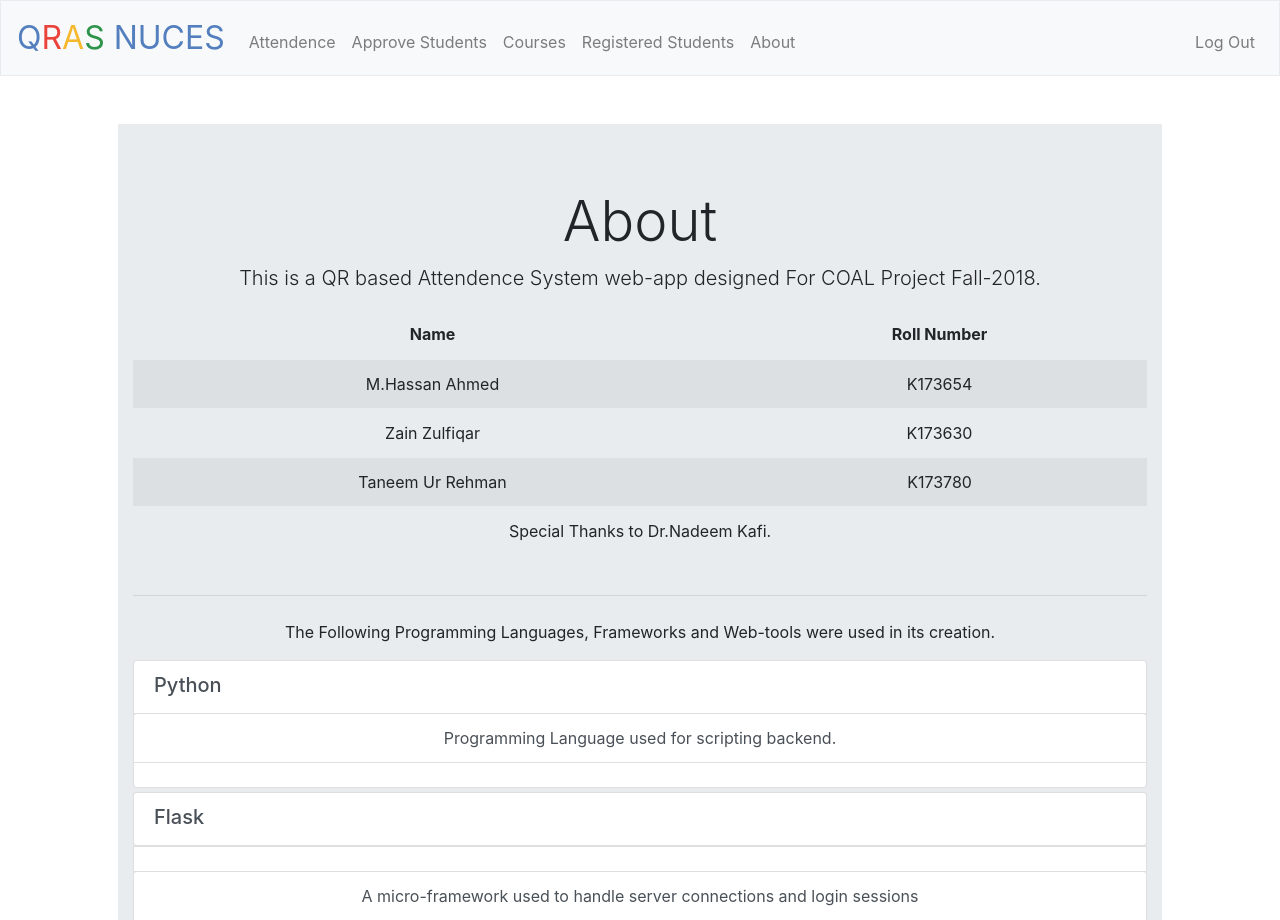
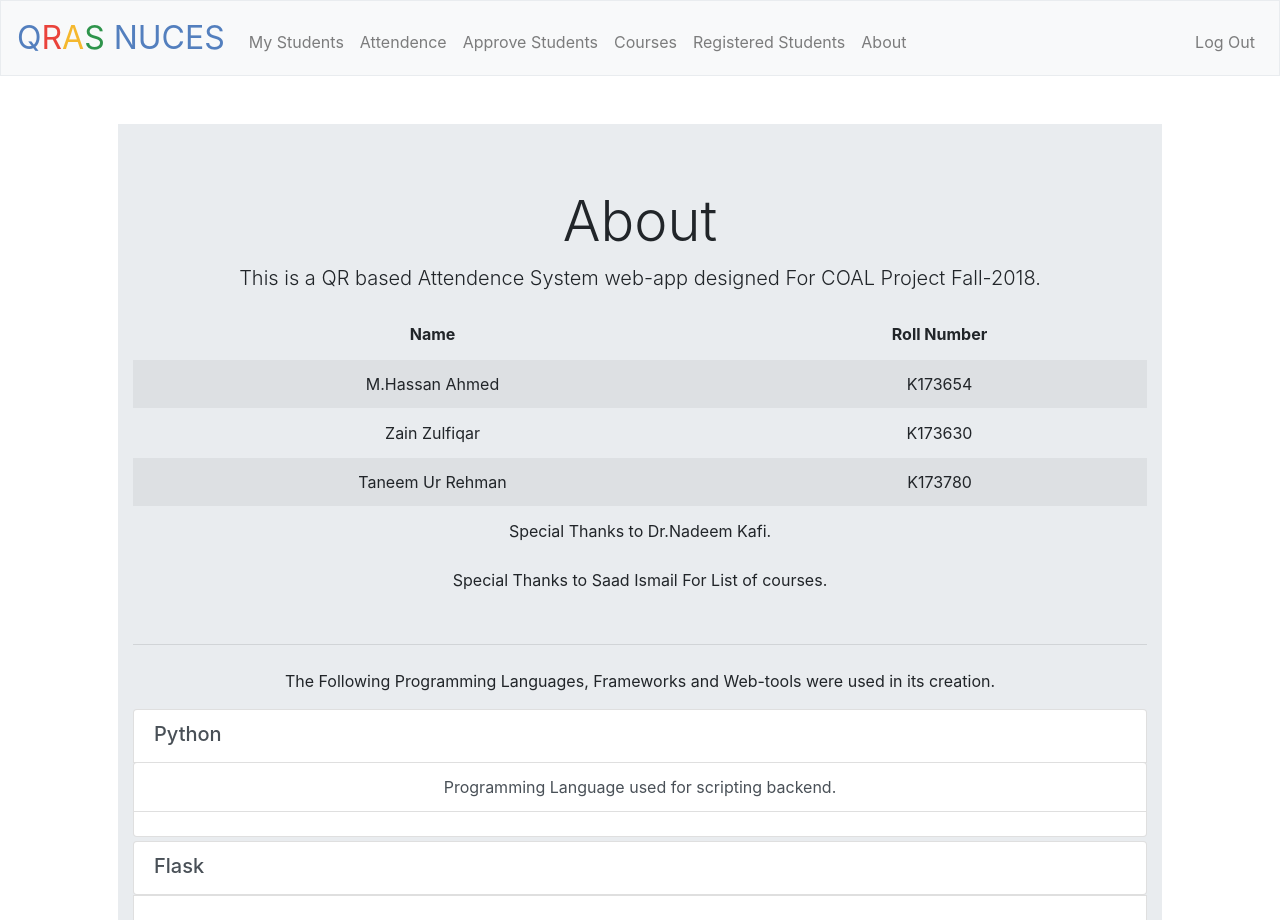
Before and after one commit to hassan11196/qras, a Flask app: page /about in a window 1280 px wide. Shown: the top 920 px of the page. Run offline with Flask 2, Linux system fonts and the light colour scheme; a user stored in the database is signed in; some libraries are stand-ins or nearby versions.

Commit message:
Eval Done

```diff
--- a/application.py
+++ b/application.py
@@ -187,6 +187,31 @@ def ret_courses_take_code(list_courses):
     return course_dict_list2
 
 
+def ret_courses_section_take_code(list_courses):
+
+    course_list_codes = []
+    for each_course in list_courses:
+        course_list_codes.append(str(each_course['course_code']))
+
+
+    delimit="\",\""
+    course_str=delimit.join(course_list_codes)
+    course_str=str("\"" + course_str + "\"")
+
+    all_cour=[]
+    all_cour = db.execute("SELECT * FROM courses WHERE course_code IN(" + course_str + ")")
+
+    cnt=0
+    course_dict_list2 = []
+    for x in course_list_codes:
+        temp_course_list=next(i for i in all_cour if i["course_code"]==x)
+        #print(temp_course_list)
+        course_dict_list2.append({"id":temp_course_list["id"],"course_name":temp_course_list["course_name"],"course_short":temp_course_list["course_short"],"course_code":temp_course_list["course_code"],"section":list_courses[cnt]['course_sec']})
+        cnt=cnt+1
+
+
+    #print(course_dict_list2)
+    return course_dict_list2
 
 
 # Returns Course name with section in str
@@ -454,17 +479,34 @@ def s_qr():
             print("Student Is Not Registered In This Course.",200)
             return jsonify("Student Is Not Registered In This Course.",200)
         print(course_info)
-
+        print("Min Limit :" + str(data[7]))
         curr_time = str(datetime.now(pytz.timezone("Asia/Karachi")).time())
         date_time = str(datetime.now(pytz.timezone("Asia/Karachi")).date())
         course_uni = str(x['course_code']) + "-" + str(x['section']).upper() + "-" + str(x['semester'])
+
+
+
+        fmt = '%Y-%m-%d %H:%M:%S'
+        print(data[6].split(".")[0])
+        d1 = datetime.strptime(str(data[4].split(".")[0]) +  " " +str(data[6].split(".")[0]), fmt)
+        d2 = datetime.strptime(date_time+ " " +str(curr_time.split(".")[0]), fmt)
+        print("d1 d2" + str(d1) + str(d2))
+        datetime_start = d1
+        datetime_end = d2
+        minutes_diff = (datetime_end - datetime_start).total_seconds() / 60.0
+        print("Minutes Diff : " + str(minutes_diff))
+        if(int(minutes_diff) > int(data[7])):
+            print("Time Diff Greate")
+            return jsonify("Attendence Closed",400)
 
         update_stud = db.execute("UPDATE attendence SET attendence_time=:currtime_t,state=:type_t WHERE course_unique=:cuni_t AND roll_number=:roll_t AND class_date_t=:date_t AND state=:state_t",
         currtime_t = curr_time,type_t = "P", cuni_t = course_uni, roll_t = session['student_roll_num'], date_t = date_time, state_t="A")
 
         if not update_stud:
             print("Attendence NOT UPDATED")
-            return jsonify("NO Attendence",400)
+            return jsonify("NO Attendence or Attendence Already Marked",400)
+
+
 
         #print("cour_student = " + str(cour_student))
 
@@ -475,7 +517,7 @@ def s_qr():
 
 
 
-@app.route("/login_mobile/student_attendence", methods=["POST"])
+@app.route("/login_mobile/student_attendance", methods=["POST"])
 def mobile_student_attendence():
     if request.method == "POST":
         if request.form.get("rollnumber"):
@@ -709,10 +751,20 @@ def teacher_view():
 @teacher_login_required
 def teacher_students():
     if request.method == "GET":
+        only_courses = session['courses_teacher']
+        print(only_courses)
+        my_list = []
+        for x in only_courses:
+            temp = db.execute("SELECT * FROM a_stud WHERE teacher_mail=:tmail_t AND semester=:tsem_t AND course_unique=:ccode_t",
+            tmail_t=session["teacher_mail"],tsem_t=current_semester, ccode_t = x['course_unique'])
+            my_list.append(temp)
+        all_info = ret_courses_section_take_code(only_courses)
+        print(all_info)
+        print("nc: " + str(my_list))
         my = db.execute("SELECT * FROM a_stud WHERE teacher_mail=:tmail_t AND semester=:tsem_t",
         tmail_t=session["teacher_mail"],tsem_t=current_semester)
 
-        return render_template("teacher/students.html",ac = my)
+        return render_template("teacher/students.html",ac = my,cc = only_courses, nc = my_list)
 
 @app.route("/student/view",methods=["GET"])
 @student_login_required
@@ -1115,7 +1167,7 @@ def register_teacher():
             course_reg = db.execute("SELECT * FROM active_courses WHERE course_unique =:uni", uni = x)
             if course_reg:
 
-                return apology(str(course_reg['course_name']) + " Section : " + str(course_reg['section']) + " Already Registered")
+                return apology(str(course_reg[0]['course_name']) + " Section : " + str(course_reg[0]['section']) + " Already Registered")
             else:
                 course_contents = x.split("-") # Where course_contents = e.g ['NS101','A','Fall2018']
                 db.execute("INSERT INTO active_courses (course_code,section,semester,teacher,course_unique,teacher_mail) VALUES(:ccode_t,:csec_t,:csem_t,:tname_t,:cunique_t,:tmail_t)",
--- a/templates/about.html
+++ b/templates/about.html
@@ -37,6 +37,9 @@ About
             <tfoot>
                 <tr>
                   <td colspan = "2" style="text-align:center;"> Special Thanks to Dr.Nadeem Kafi.</td>
+                </tr>
+                <tr>
+                  <td colspan = "2" style="text-align:center;"> Special Thanks to Saad Ismail For List of courses.</td>
                 </tr>
             </tfoot>
         </table>
--- a/templates/layout.html
+++ b/templates/layout.html
@@ -30,7 +30,7 @@
 
                 {% if session.teacher_id %}
                     <ul class="navbar-nav mr-auto mt-2">
-
+                        <li class="nav-item"><a class="nav-link" href="/teacher/my_students">My Students</a></li>
                         <li class="nav-item"><a class="nav-link" href="/teacher/view">Attendence</a></li>
                         <li class="nav-item"><a class="nav-link" href="/teacher/approve">Approve Students</a></li>
                         <li class="nav-item"><a class="nav-link" href="/active_courses">Courses</a></li>
@@ -44,7 +44,6 @@
                 {% elif session.student_id %}
                     <ul class="navbar-nav mr-auto mt-2">
                         <li class="nav-item"><a class="nav-link" href="/student/view">Attendence</a></li>
-                        <li class="nav-item"><a class="nav-link" href="/student/add">Add Course</a></li>
                         <li class="nav-item"><a class="nav-link" href="/active_courses">Courses</a></li>
                         <li class="nav-item"><a class="nav-link" href="/active_students">Registered Students</a></li>
                         <li class="nav-item"><a class="nav-link" href="/about">About</a></li>
--- a/templates/student/index.html
+++ b/templates/student/index.html
@@ -30,7 +30,7 @@
                 <td>{{i['course_short']}}</td>
                 <td>{{i['course_code']}}</td>
                 <td>{{i['section']}}</td>
-                <td>{{i['teacher_name']}}</td>
+                <td>{{i['teacher_name'].title()}}</td>
                 <td>
                     <form action="student/view" method="GET">
                         <button class="btn btn-primary" type="submit">View</button>
--- a/templates/student/layout_student.html
+++ b/templates/student/layout_student.html
@@ -30,7 +30,6 @@
                 {% if session.user_id %}
                     <ul class="navbar-nav mr-auto mt-2">
                         <li class="nav-item"><a class="nav-link" href="/student/view">Attendence</a></li>
-                        <li class="nav-item"><a class="nav-link" href="/student/add">Add Course</a></li>
                         <li class="nav-item"><a class="nav-link" href="/active_courses">Courses</a></li>
                         <li class="nav-item"><a class="nav-link" href="/active_students">Registered Students</a></li>
                         <li class="nav-item"><a class="nav-link" href="/about">About</a></li>
--- a/templates/teacher/approve.html
+++ b/templates/teacher/approve.html
@@ -29,6 +29,7 @@
 
         <tbody>
             {%for i in ac%}
+            {% if i%}
                 <tr>
                     <td>{{ac.index(i) + 1}}</td>
                     <td>{{i['student_name'].title()}}</td>
@@ -53,6 +54,10 @@
 
                     </script>
                 </tr>
+            {% else %}
+                <tr><td colspan="6"> No Students Awaiting Approval :)</td></tr>
+
+            {% endif %}
 
             {%endfor%}
 
```
Also changed, not shown: templates/teacher/register_teacher.html (+13 -1 lines), templates/teacher/students.html (+76 -21 lines), templates/teacher/view.html (+7 -2 lines), finance.db, static/CL201.png, static/CS201.png, static/CS303.png (added), static/EE213.png (added), static/EE227.png, static/EL213.png. Lines whose indentation alone changed are shown as unchanged.
